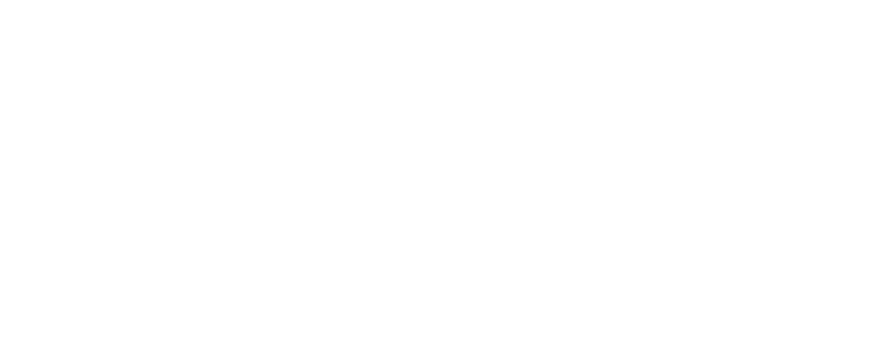
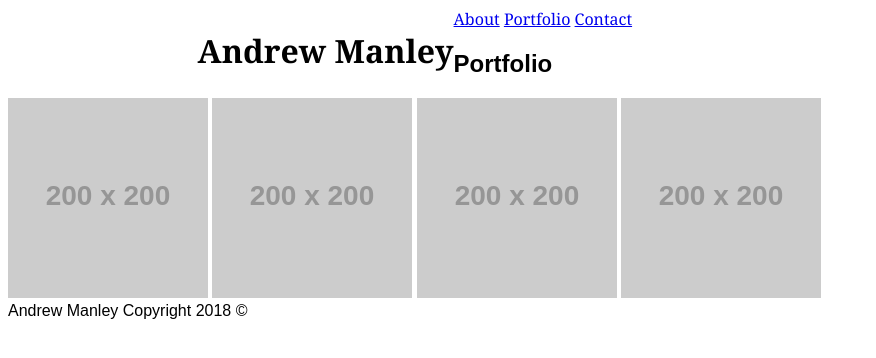
Before and after one commit to manleyac/Basic-Portfolio, a plain HTML site: page portfolio.html in a window 1280 px wide. Shown: the whole page, without its empty margins (0-876 px from the left). Drawn offline with Linux system fonts and the light colour scheme; placeholder pictures from the web are drawn by us.

Commit message:
created outline for contact/portfolio

```diff
--- a/contact.html
+++ b/contact.html
@@ -0,0 +1,25 @@
+<!DOCTYPE html>
+<html lang="en">
+<head>
+   <meta charset="UTF-8" />
+   <title>Contatct</title>
+   <link rel="stylesheet" type="text/css" media="screen" href="main.css" />
+</head>
+<body>
+   <header>
+      <h1>Andrew Manley</h1>
+      <a href="index.html">About</a>
+      <a href="portfolio.html">Portfolio</a>
+      <a href="contact.html">Contact</a>
+   </header>
+
+   <section>
+      <h2>Contact</h2>
+
+
+   </section>
+   <footer>
+      Andrew Manley Copyright 2018 &copy;
+   </footer>
+</body>
+</html>
--- a/portfolio.html
+++ b/portfolio.html
@@ -0,0 +1,27 @@
+<!DOCTYPE html>
+<html lang="en">
+<head>
+   <meta charset="UTF-8">
+   <title>Portfolio</title>
+   <link rel="stylesheet" type="text/css" href="assets/css/style.css">
+</head>
+<body>
+   <header>
+      <h1>Andrew Manley</h1>
+      <a href="index.html">About</a>
+      <a href="portfolio.html">Portfolio</a>
+      <a href="contact.html">Contact</a>
+   </header>
+
+   <section>
+      <h2>Portfolio</h2>
+      <img src="http://via.placeholder.com/200x200" alt="placeholder">
+      <img src="http://via.placeholder.com/200x200" alt="placeholder">
+      <img src="http://via.placeholder.com/200x200" alt="placeholder">
+      <img src="http://via.placeholder.com/200x200" alt="placeholder">
+   </section>
+   <footer>
+         Andrew Manley Copyright 2018 &copy;
+   </footer>
+</body>
+</html>
```
Also changed, not shown: index.html (+5 -4 lines), assets/images/ProfilePic.jpeg (added).
